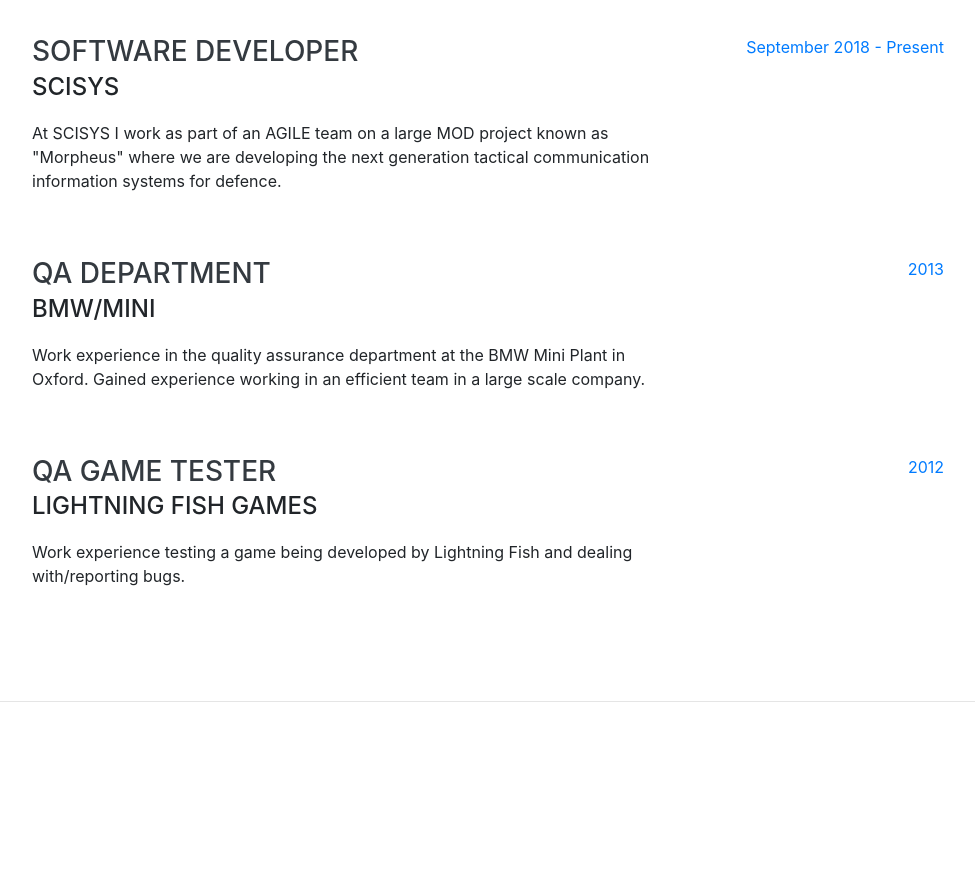
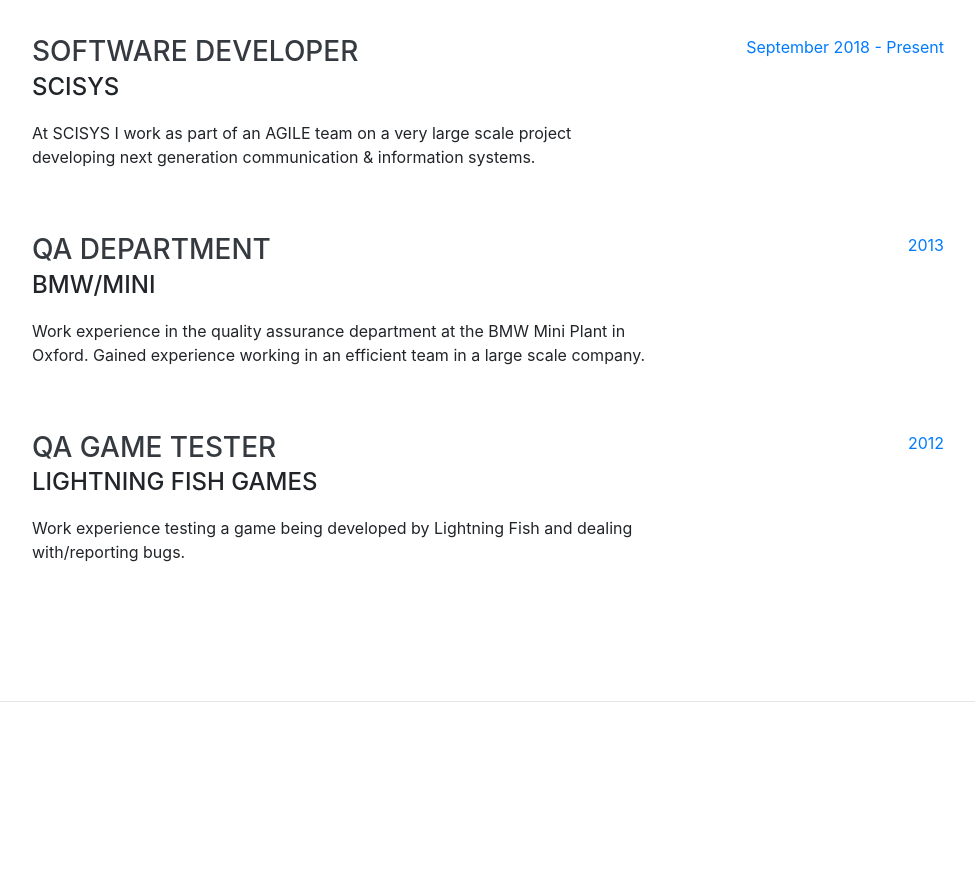
Before and after one commit to FynnHunt/cv, a website with bundled scripts: page index.html in a window 1280 px wide. Shown: the part 900-1794 px from the top of the page, without its empty margins (288-1263 px from the left). Built offline with nearby package versions, Linux system fonts and the light colour scheme; a web font is replaced by a local one.

Commit message:
Update index.html

```diff
--- a/index.html
+++ b/index.html
@@ -97,7 +97,7 @@
           <div class="resume-content">
             <h3 class="mb-0">Software Developer</h3>
             <div class="subheading mb-3">SCISYS</div>
-            <p>At SCISYS I work as part of an AGILE team on a large MOD project known as "Morpheus" where we are developing the next generation tactical communication information systems for defence.</p>
+            <p>At SCISYS I work as part of an AGILE team on a very large scale project developing next generation communication & information systems.</p>
           </div>
           <div class="resume-date text-md-right">
             <span class="text-primary">September 2018 - Present</span>
```
